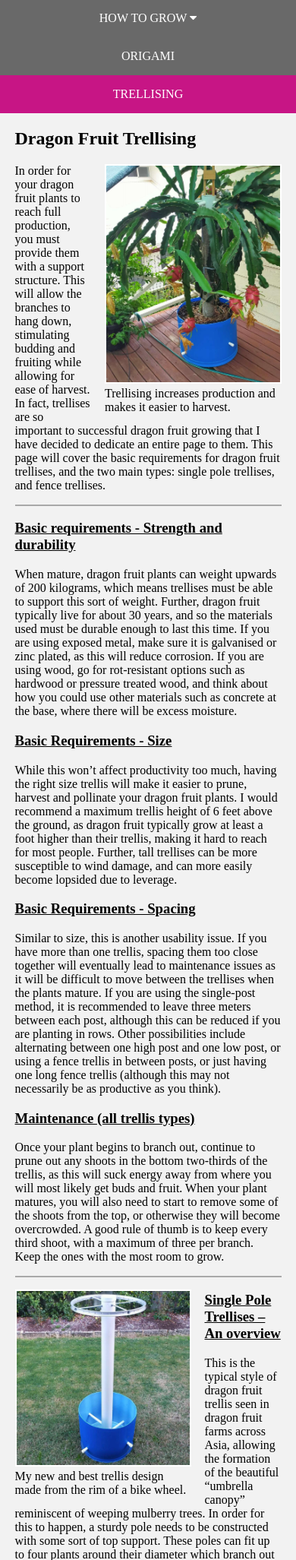
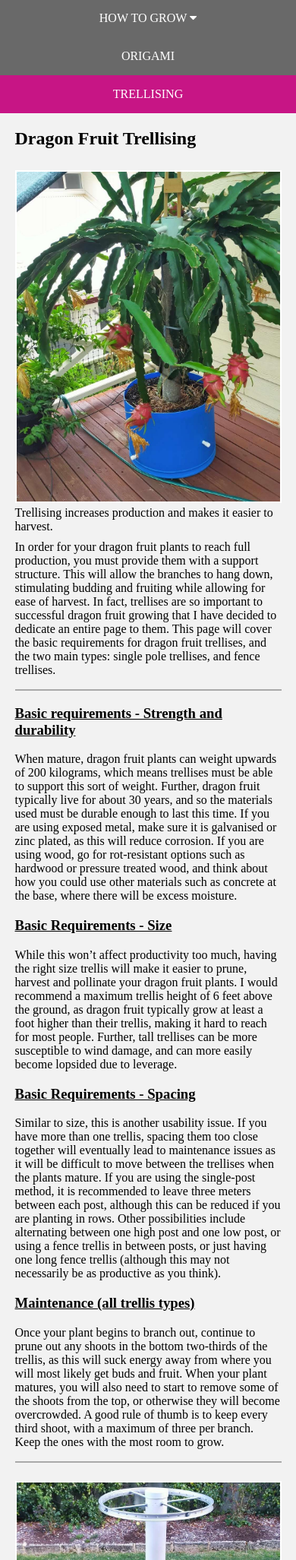
Before and after one commit to DragonFruitObsession/dragonfruitobsession.github.io, a PHP site: page /how-to-grow/trellising/trellising.html in a window 390 px wide. Shown: the part 198-2251 px from the top of the page at 76% size. Run offline with PHP 8.4, Linux system fonts and the light colour scheme; some web fonts are replaced.

Commit message:
another mobile fix

```diff
--- a/how-to-grow/trellising/trellising.css
+++ b/how-to-grow/trellising/trellising.css
@@ -40,6 +40,14 @@ img {
   }
 }
 
+
+@media screen and (max-width: 700px) {
+  .image-right,.image-left {
+    width: 100%;
+    padding: 2.5% 0% 2.5% 0%;
+  }
+}
+
 .copyright {
   width: 100%;
   text-align: center;
```
